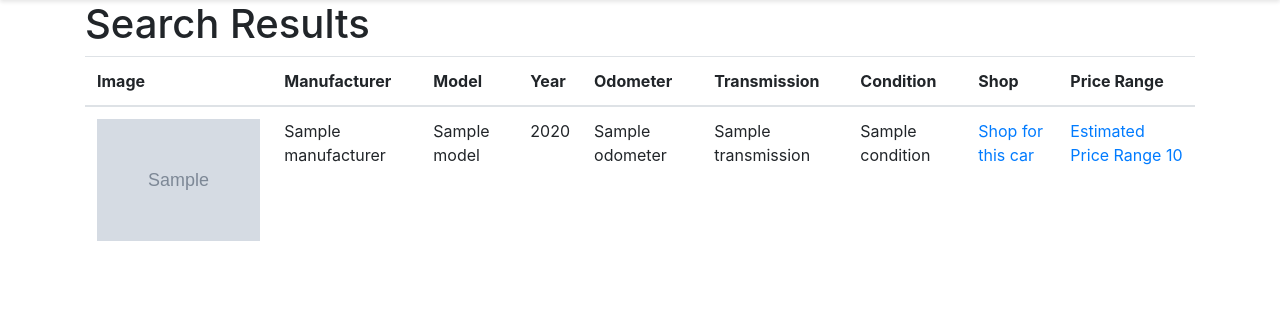
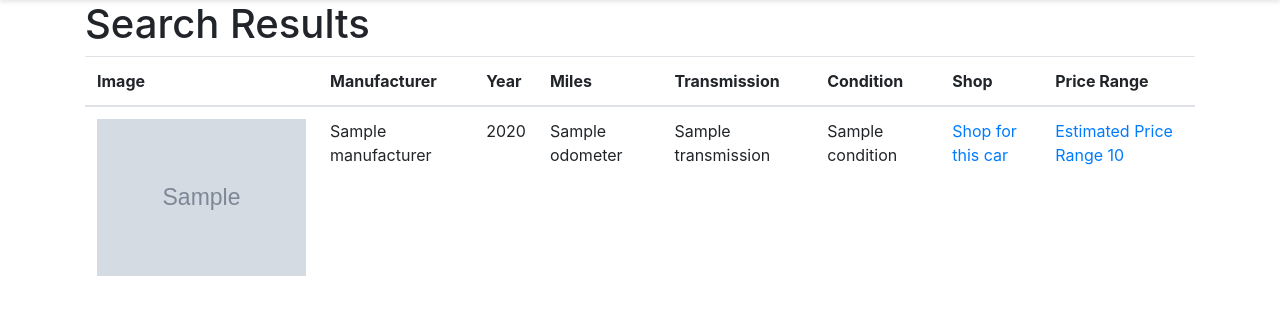
Before and after one commit to jaredap1995/UCB_project_4, a Flask app: template frontend/templates/results.html in a window 1280 px wide. Shown: the part 100-415 px from the top of the page. Run offline with Flask 3, Linux system fonts and the light colour scheme; the template is opened without the code that fills it: most values are stand-ins (such as "Sample title", 1, 10 or a date in 2020); grey boxes marked "Sample" are stand-in pictures; some libraries are stand-ins or nearby versions.

Commit message:
initial flask query returning results. To be modified accordingly

```diff
--- a/frontend/app.py
+++ b/frontend/app.py
@@ -10,14 +10,15 @@ import pandas as pd
 # Database Setup
 #################################################
 
-conn = psycopg2.connect(database="proj_4",
-                            user="postgres",
-                            password="Ulysses@5280+", #password="postgres"
+conn = psycopg2.connect(database="project_4",
+                            user="jaredp",
+                            password="secret", #password="postgres"
                             host="localhost",
-                            port = "5433"
+                            port = "5432"
                             # port="5432"
                             )
 cur = conn.cursor()
+
 
 
 
@@ -46,26 +47,10 @@ def about():
 
 @app.route('/results', methods=['GET','POST'])
 def results():
-    # Simulated results from the database...to be replaced by backend group work querying database
-    ##### Sample Code ######
-    results = [
-        {'image': 'model_s.jpg', 'price': 100000, 'year': 2018, 'manufacturer': 'Tesla', 'model': 'Model S', 'id': 1, 'size': 'Any', 'condition': 'Any'},
-        {'image': 'model_x.jpg', 'price': 50000, 'year': 2017, 'manufacturer': 'Tesla', 'model': 'Model X', 'id': 2, 'size': 'Any', 'condition': 'Any'},
-        {'image': 'toyota.jpg', 'price': 75000, 'year': 2016, 'manufacturer': 'Toyota', 'model': 'Corrola', 'id': 3, 'size': 'Any', 'condition': 'Any'},
-    ]
-
-    reccomendations = [
-         {'image': 'audi7.jpg', 'price': 100000, 'year': 2018, 'manufacturer': 'Audi', 'model': 'A7', 'id': 4, 'size': 'Any', 'condition': 'Any'},
-        {'image': 'gwagon.jpg', 'price': 50000, 'year': 2017, 'manufacturer': 'Mercedez', 'model': 'G Wagon', 'id': 5, 'size': 'Any', 'condition': 'Any'},
-        {'image': 'vwcc.jpg', 'price': 75000, 'year': 2016, 'manufacturer': 'Volkswagen', 'model': 'CC', 'id': 6, 'size': 'Any', 'condition': 'Any'},
-         {'image': 'audi7.jpg', 'price': 100000, 'year': 2018, 'manufacturer': 'Audi', 'model': 'A7', 'id': 4, 'size': 'Any', 'condition': 'Any'},
-        {'image': 'gwagon.jpg', 'price': 50000, 'year': 2017, 'manufacturer': 'Mercedez', 'model': 'G Wagon', 'id': 5, 'size': 'Any', 'condition': 'Any'},
-        {'image': 'vwcc.jpg', 'price': 75000, 'year': 2016, 'manufacturer': 'Volkswagen', 'model': 'CC', 'id': 6, 'size': 'Any', 'condition': 'Any'},
-    ]
     # https://stackoverflow.com/questions/60620082/importing-a-dataframe-from-one-jupyter-notebook-into-another-jupyter-notebook
     # Importing Dataframe from car_reccomender and elasticent_regression
     rec_df = pd.read_pickle("recommended_cars.pkl") # 3 cars reccomended from car_recommender
-    sel_df = pd.read_pickle("selected_cars.pkl") # 1 car selected from car_recommender
+    # sel_df = pd.read_pickle("selected_cars.pkl") # 1 car selected from car_recommender
 
     # importing Dataframe from elacticnet regression
     # elas_df = pd.read_pickle("[FILENAME.pkl]")
@@ -83,30 +68,36 @@ def results():
     ########### Actual Code ################
     # Target the `name` attribute in each select element from index.html
     state = request.form.get('state')
-    maxPriceRange = request.form.get('maxPriceRange')
+    maxPriceRange = int(request.form.get('maxPriceRange'))
     condition = request.form.get('condition')
     manufacturer = request.form.get('manufacturer')
     size = request.form.get('size')
-    odometer = request.form.get('odometer')
+    odometer = int(request.form.get('odometer').split()[-1])
     transmission = request.form.get('transmission')
     cylinder = request.form.get('cylinder')
-    print(state, maxPriceRange, condition, manufacturer, size, odometer, transmission, cylinder)
+    conditions = [state, maxPriceRange, condition, manufacturer, size, odometer, transmission, cylinder]
     #  return f"Selected values: Dropdown 1: {dropdown1_value}, and {state}"
+
     #Something Like
-    """
-    cursor.execute(select * from used_cars where price<20000 and price>100000 and 'year' > 2012)
-    rows=cursor.fetchall()
-    rows=pd.DataFrame(rows).tojson()
-    return rows
 
+    cur.execute(f"select * from used_cars where price < {maxPriceRange} and odometer <= '{odometer}';")
+    columns=['id',"price", "year","manufacturer","condition","cylinders","fuel","odometer","title_status","transmission","drive","size","type","paint_color","state","posting_date"]
 
-    """
+    results=cur.fetchall()
+    results=pd.DataFrame(results).reset_index()
+    results.columns=columns
+    results=[results.iloc[s].to_dict() for s in range(len(results))]
+    for i in range(len(results)):
+        results[i]['image']='hello.com'
+        results[i]['odometer']=int(results[i]['odometer'])
+        results[i]['price']=int(results[i]['price'])
+
 
     #########################################
 
 
 
-    return render_template('results.html', results=results, reccomendations=reccomendations) #Webpage that gets results following search
+    return render_template('results.html', results=results) #Webpage that gets results following search
 
 @app.route('/car/<int:car_id>') #'/<int:car_id>'
 def car_details(car_id):
@@ -120,6 +111,14 @@ def car_details(car_id):
         {'image': 'toyota.jpg', 'price': 75000, 'year': 2016, 'make': 'Toyota', 'model': 'Corrola', 'id': 3},
     ]
 
+    reccomendations = [
+         {'image': 'audi7.jpg', 'price': 100000, 'year': 2018, 'manufacturer': 'Audi', 'model': 'A7', 'id': 4, 'size': 'Any', 'condition': 'Any'},
+        {'image': 'gwagon.jpg', 'price': 50000, 'year': 2017, 'manufacturer': 'Mercedez', 'model': 'G Wagon', 'id': 5, 'size': 'Any', 'condition': 'Any'},
+        {'image': 'vwcc.jpg', 'price': 75000, 'year': 2016, 'manufacturer': 'Volkswagen', 'model': 'CC', 'id': 6, 'size': 'Any', 'condition': 'Any'},
+         {'image': 'audi7.jpg', 'price': 100000, 'year': 2018, 'manufacturer': 'Audi', 'model': 'A7', 'id': 4, 'size': 'Any', 'condition': 'Any'},
+        {'image': 'gwagon.jpg', 'price': 50000, 'year': 2017, 'manufacturer': 'Mercedez', 'model': 'G Wagon', 'id': 5, 'size': 'Any', 'condition': 'Any'},
+        {'image': 'vwcc.jpg', 'price': 75000, 'year': 2016, 'manufacturer': 'Volkswagen', 'model': 'CC', 'id': 6, 'size': 'Any', 'condition': 'Any'},
+    ]
     for val in results:
             if val['id']==car_id:
                 car=val
@@ -137,7 +136,7 @@ def car_details(car_id):
     """
     #################################
 
-    return render_template('car.html', car = car)
+    return render_template('car.html', car = car, reccomendations=reccomendations)
 
 if __name__ == "__main__":
     app.run(debug=True)
--- a/frontend/templates/results.html
+++ b/frontend/templates/results.html
@@ -22,9 +22,8 @@
                         <tr>
                             <th>Image</th>
                             <th>Manufacturer</th>
-                            <th>Model</th>
                             <th>Year</th>
-                            <th>Odometer</th>
+                            <th>Miles</th>
                             <th>Transmission</th>
                             <th>Condition</th>
                             <th>Shop</th>
@@ -32,11 +31,11 @@
                         </tr>
                     </thead>
                     <tbody>
-                        {% for result in results %}
+                        <!-- Lets add a sort function-->
+                        {% for result in results[:10] %}
                         <tr>
                             <td><img src="{{ url_for('static', filename='results/' + result.image) }}" class="img-fluid" alt="Result"></td>
                             <td>{{ result.manufacturer }}</td>
-                            <td>{{ result.model }}</td>
                             <td>{{ result.year }}</td>
                             <td>{{ result.odometer }}</td>
                             <td>{{ result.transmission }}</td>
```
Also changed, not shown: 3 other files.
